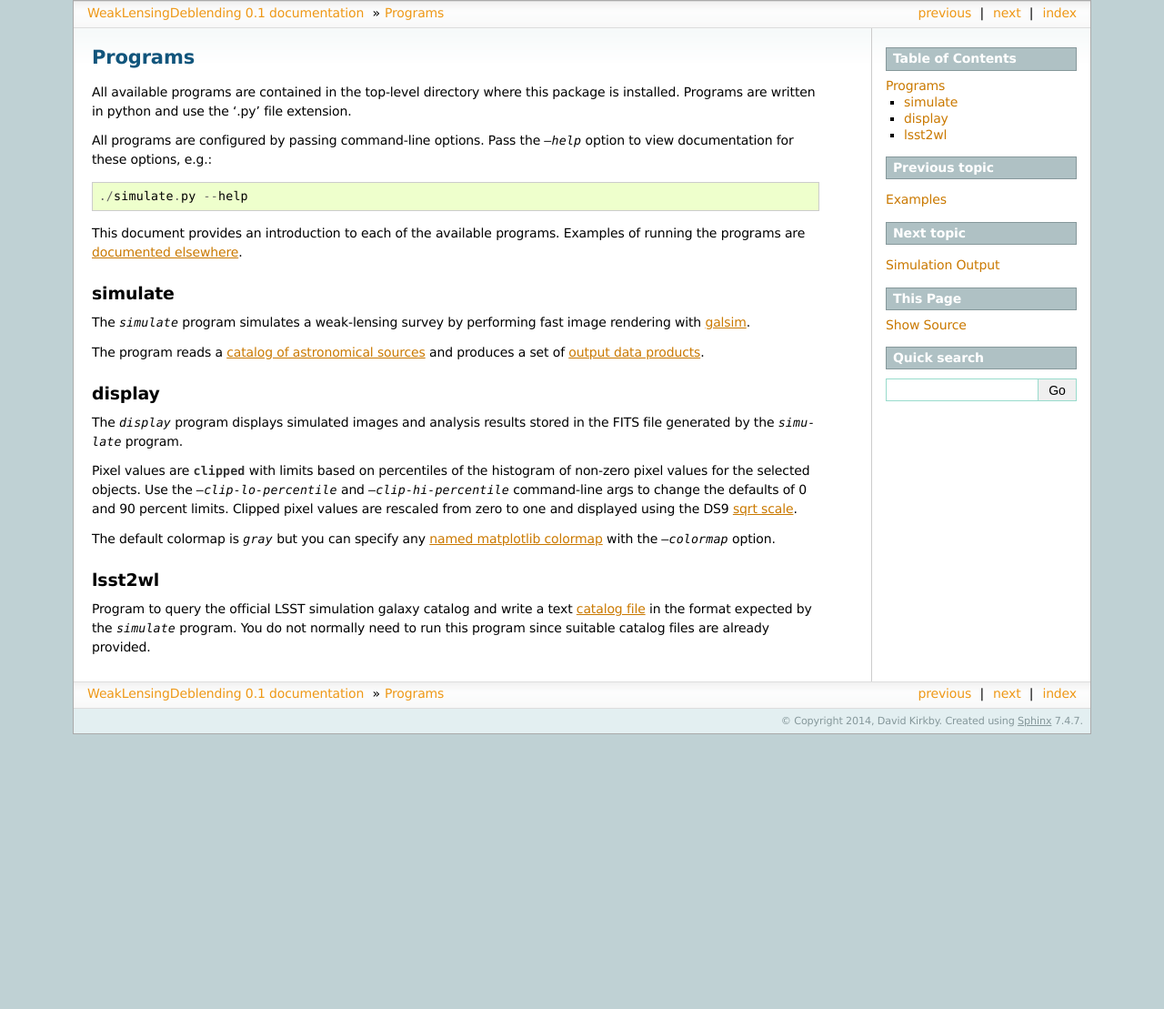
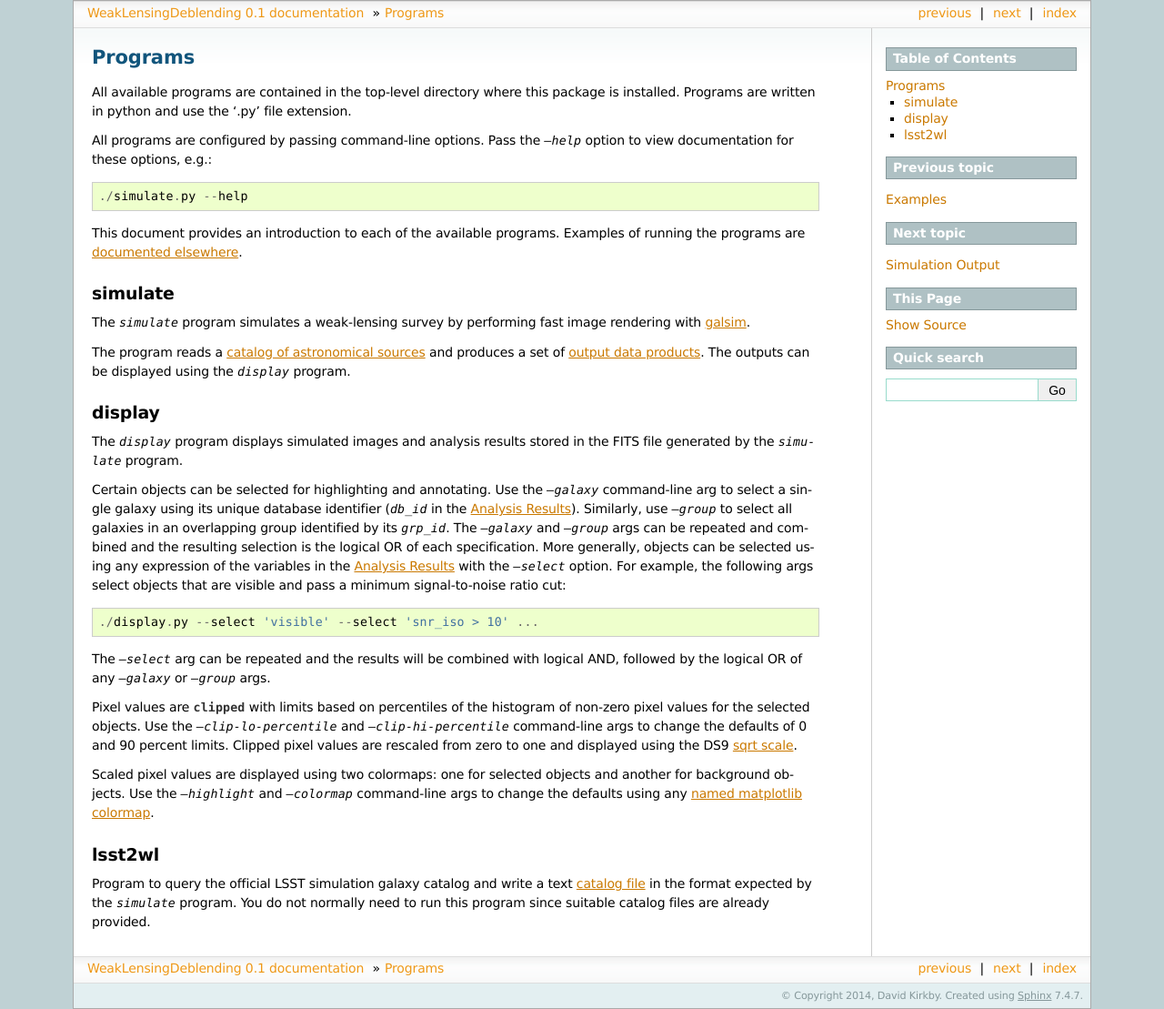
Before and after one commit to LSSTDESC/WeakLensingDeblending, a Sphinx documentation site: the page built from docs/programs.rst, in a window 1280 px wide. Shown: the whole page at 91% size. Built offline with Sphinx 7.4.7, drawn with Linux system fonts in a browser that asks for light colours; before the commit the page ends 900 px from its top, so only the background shows below that.

Commit message:
Doc updates

```diff
--- a/docs/output.rst
+++ b/docs/output.rst
@@ -19,6 +19,8 @@ Simulated Survey Image
 The primary HDU contains the final simulated image using double precision floats. All sources are superimposed in this source and fluxes are given in units of detected electrons during the full exposure time.
 
 All of the :class:`descwl.survey.Survey` constructor args are saved as header keywords in the primary HDU, using only the first eight characters in upper case for the corresponding keys.
+
+.. _analysis-results:
 
 Analysis Results
 ----------------
--- a/docs/programs.rst
+++ b/docs/programs.rst
@@ -16,7 +16,7 @@ simulate
 
 The `simulate` program simulates a weak-lensing survey by performing fast image rendering with `galsim <https://github.com/GalSim-developers/GalSim>`_.
 
-The program reads a :doc:`catalog of astronomical sources </catalog>` and produces a set of :doc:`output data products </output>`.
+The program reads a :doc:`catalog of astronomical sources </catalog>` and produces a set of :doc:`output data products </output>`.  The outputs can be displayed using the `display` program.
 
 .. _prog-display:
 
@@ -25,9 +25,15 @@ display
 
 The `display` program displays simulated images and analysis results stored in the FITS file generated by the `simulate` program.
 
+Certain objects can be selected for highlighting and annotating. Use the `--galaxy` command-line arg to select a single galaxy using its unique database identifier (`db_id` in the :ref:`analysis-results`). Similarly, use `--group` to select all galaxies in an overlapping group identified by its `grp_id`.  The `--galaxy` and `--group` args can be repeated and combined and the resulting selection is the logical OR of each specification. More generally, objects can be selected using any expression of the variables in the :ref:`analysis-results` with the `--select` option. For example, the following args select objects that are visible and pass a minimum signal-to-noise ratio cut::
+
+	./display.py --select 'visible' --select 'snr_iso > 10' ...
+
+The `--select` arg can be repeated and the results will be combined with logical AND, followed by the logical OR of any `--galaxy` or `--group` args.
+
 Pixel values are :func:`clipped <numpy.clip>` with limits based on percentiles of the histogram of non-zero pixel values for the selected objects. Use the `--clip-lo-percentile` and `--clip-hi-percentile` command-line args to change the defaults of 0 and 90 percent limits. Clipped pixel values are rescaled from zero to one and displayed using the DS9 `sqrt scale <http://ds9.si.edu/ref/how.html#Scales>`_.
 
-The default colormap is `gray` but you can specify any `named matplotlib colormap <http://matplotlib.org/examples/color/colormaps_reference.html>`_ with the `--colormap` option.
+Scaled pixel values are displayed using two colormaps: one for selected objects and another for background objects.  Use the `--highlight` and `--colormap` command-line args to change the defaults using any `named matplotlib colormap <http://matplotlib.org/examples/color/colormaps_reference.html>`_.
 
 .. _prog-lsst2wl:
 
```
